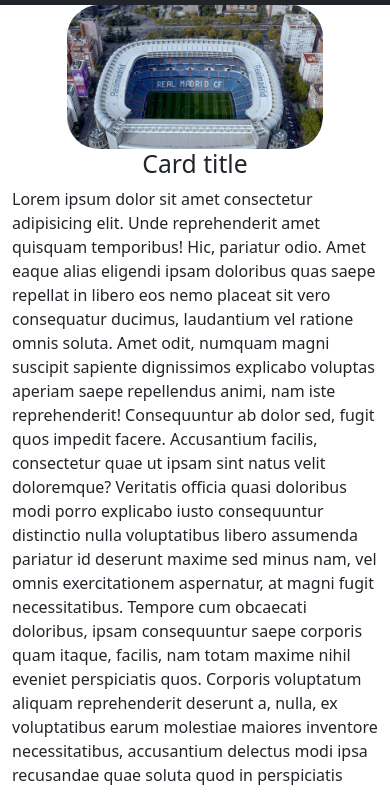
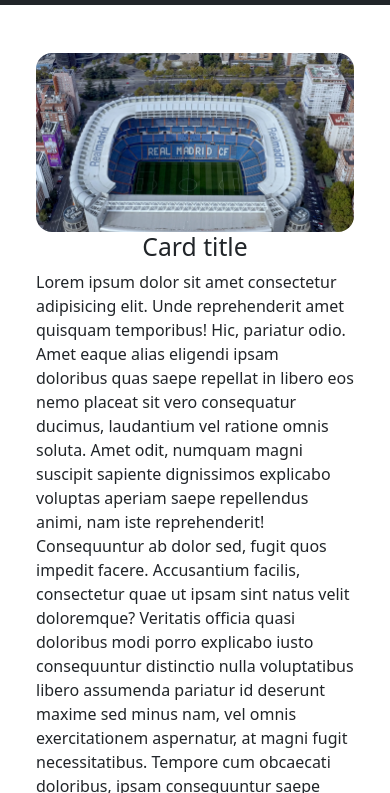
Before and after one commit to Firdavs-jr/grid, a plain HTML site: page detail.html in a window 390 px wide. Shown: the part 51-844 px from the top of the page. Drawn offline with Linux system fonts and the light colour scheme.

Commit message:
some prpblem fixed

```diff
--- a/detail.html
+++ b/detail.html
@@ -5,7 +5,19 @@
   <meta charset="UTF-8">
   <meta name="viewport" content="width=device-width, initial-scale=1.0">
   <link rel="stylesheet" href="bootstrap.css">
+  <link rel="shortcut icon" href="https://c0.klipartz.com/pngpicture/21/802/gratis-png-bmw-logo-porsche-car-bmw.png" type="image/x-icon">
   <title>bootstrap grid</title>
+  <style>
+    .my_img {
+      width: 60% !important;
+      height: auto;
+    }
+    @media screen and (max-width: 768px){
+      .my_img {
+        width: 100% !important;
+      }
+    }
+  </style>
 </head>
 
 <body>
@@ -50,11 +62,13 @@
 </div>
 </nav>
 <!-- navbar end -->
+<div class="container mt-5 px-4 px-md-0">
 
 <!-- card detail section begin -->
   <div class="container">
     <div class="d-flex justify-content-center">
-      <img src="Stadium.webp" alt="SBS" style="width: 70%; height: auto;" class="rounded-5">
+
+      <img src="Stadium.webp" alt="SBS" class="rounded-4 my_img">
     </div>
     <div>
       <h2 class="text-center">
@@ -86,7 +100,7 @@
     </div>
   </div>
   <!-- card detail section end -->
-
+  </div>
 
   <!-- footer start -->
   <footer class="bg-dark text-white py-5">
```
Also changed, not shown: index.html (+1 -0 lines). Lines whose indentation alone changed are shown as unchanged.
